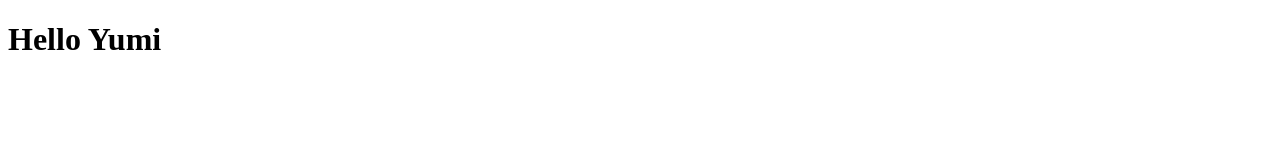
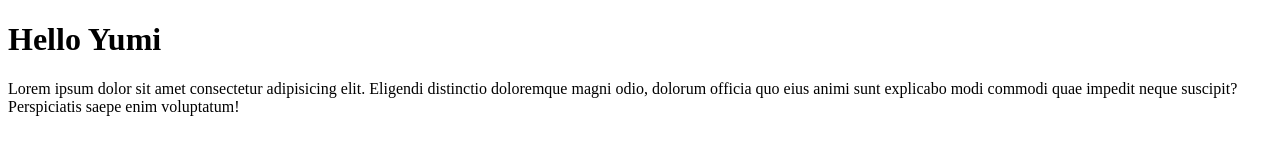
Before and after one commit to sudosu18/Git-Test, a plain HTML site: page index.html in a window 1280 px wide. Drawn offline with Linux system fonts and the light colour scheme.

Commit message:
Menambah paraghraph

```diff
--- a/index.html
+++ b/index.html
@@ -8,5 +8,6 @@
 </head>
 <body>
     <h1>Hello Yumi</h1>
+    <p>Lorem ipsum dolor sit amet consectetur adipisicing elit. Eligendi distinctio doloremque magni odio, dolorum officia quo eius animi sunt explicabo modi commodi quae impedit neque suscipit? Perspiciatis saepe enim voluptatum!</p>
 </body>
 </html>
```
